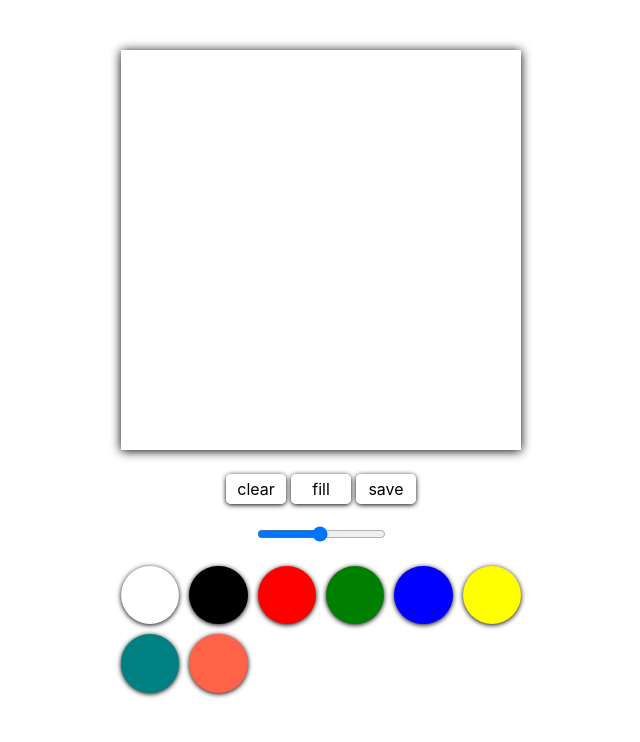
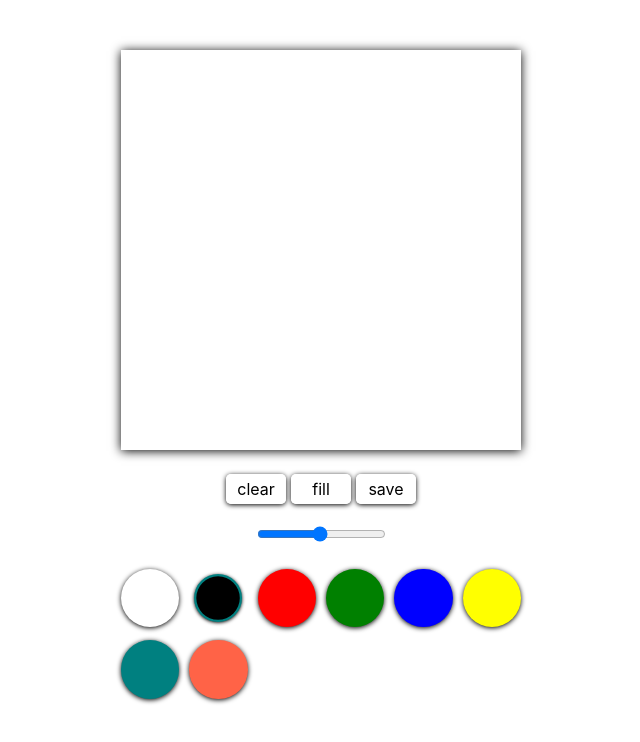
Before and after one commit to westone034626/paint-brush, a React (Create React App) app: page / in a window 1280 px wide. Shown: the top 742 px of the page, without its empty margins (319-959 px from the left). Built offline with nearby package versions, Linux system fonts and the light colour scheme.

Commit message:
현재 선택된 색상 알 수 있게 표시 && 텍스트 드래그 방지

```diff
--- a/src/App.module.css
+++ b/src/App.module.css
@@ -43,6 +43,8 @@
   gap: 10px;
   justify-content: center;
   margin-top: 20px;
+  justify-items: center;
+  align-items: center;
 }
 
 .color {
@@ -55,8 +57,7 @@
   transition: transform 0.1s ease-in-out;
 }
 
-.color:hover,
-.color:active {
-  opacity: 0.8;
-  transform: scale(0.95);
+.selected {
+  transform: scale(0.75);
+  border: 3px solid rgba(0, 255, 255, 0.5);
 }
--- a/src/App.tsx
+++ b/src/App.tsx
@@ -16,6 +16,8 @@ function App() {
     canvasRef,
     lineWidth,
     isPaintMode,
+    strokeColor,
+    filledColor,
     mouseDraw,
     startMouseDrawing,
     finishMouseDrawing,
@@ -64,7 +66,12 @@ function App() {
         {colors.map((color) => (
           <li
             key={color}
-            className={styles.color}
+            className={
+              (isPaintMode && strokeColor === color) ||
+              (!isPaintMode && filledColor === color)
+                ? `${styles.color} ${styles.selected}`
+                : styles.color
+            }
             style={{ backgroundColor: color }}
             onClick={() => {
               changeColor(color);
--- a/src/hooks.ts
+++ b/src/hooks.ts
@@ -170,6 +170,10 @@ export const useCanvas = ({ aspectRatio }: IUseCanvas = {}) => {
   };
   return {
     canvasRef,
+    isPaintMode,
+    lineWidth,
+    filledColor,
+    strokeColor,
     mouseDraw,
     startMouseDrawing,
     finishMouseDrawing,
@@ -179,9 +183,7 @@ export const useCanvas = ({ aspectRatio }: IUseCanvas = {}) => {
     changeColor,
     changeWidth,
     clear,
-    isPaintMode,
     changeMode,
     fillColor,
-    lineWidth,
   };
 };
--- a/src/index.css
+++ b/src/index.css
@@ -5,6 +5,12 @@ body {
     sans-serif;
   -webkit-font-smoothing: antialiased;
   -moz-osx-font-smoothing: grayscale;
+  -webkit-touch-callout: none;
+  -webkit-user-select: none;
+  -khtml-user-select: none;
+  -moz-user-select: none;
+  -ms-user-select: none;
+  user-select: none;
 }
 
 code {
```
